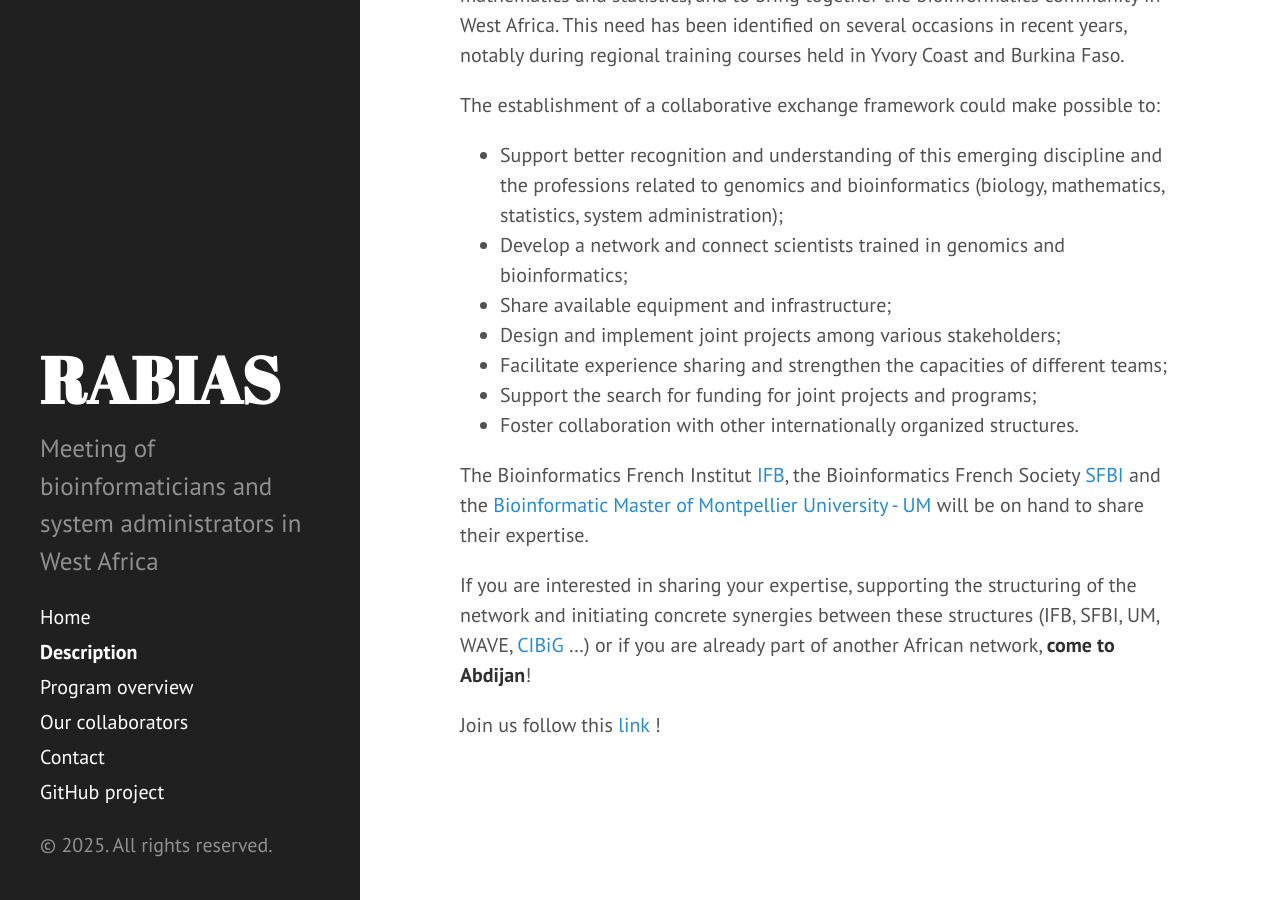
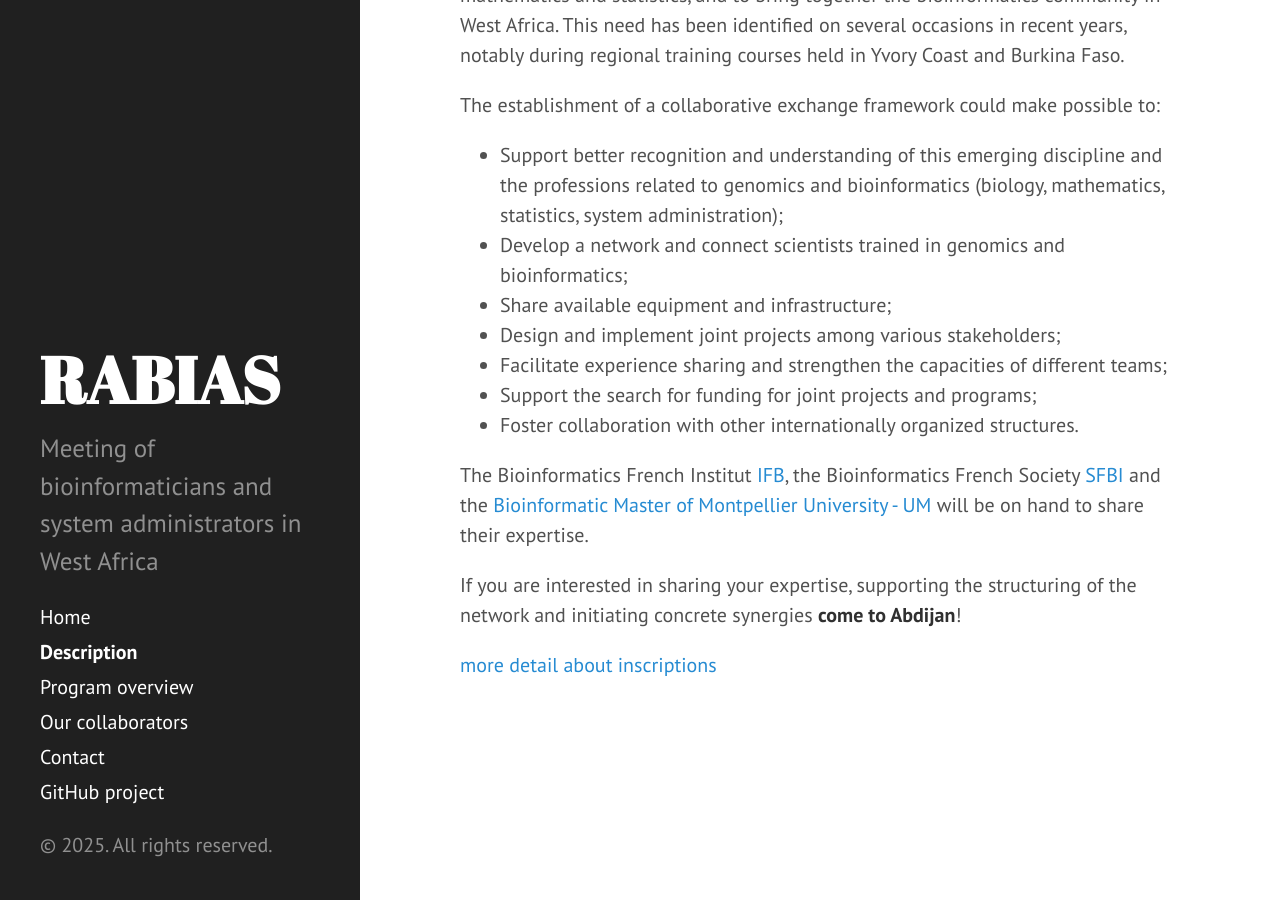
Before and after one commit to wave-centre/rabias, a Jekyll site: the page built from docs/01.description.md, in a window 1280 px wide and 900 px high, scrolled down 683 px. Built offline with Jekyll 4.4.1, drawn with Linux system fonts in a browser that asks for light colours; Markdown is read by kramdown in place of the engine named in the settings; the list of posts is cut into pages by our own code.

Commit message:
adding inscriptions info

```diff
--- a/docs/01.description.md
+++ b/docs/01.description.md
@@ -27,6 +27,6 @@ The establishment of a collaborative exchange framework could make possible to:
 
 The Bioinformatics French Institut [IFB](https://www.france-bioinformatique.fr/), the Bioinformatics French Society [SFBI](https://www.sfbi.fr/) and the [Bioinformatic Master of Montpellier University - UM](https://formations.umontpellier.fr/fr/formations/master-XB/master-bioinformatique-KKI9GZEV.html) will be on hand to share their expertise.
 
-If you are interested in sharing your expertise, supporting the structuring of the network and initiating concrete synergies between these structures (IFB, SFBI, UM, WAVE, [CIBiG](https://cibig-wave.github.io/) ...) or if you are already part of another African network, **come to Abdijan**!
+If you are interested in sharing your expertise, supporting the structuring of the network and initiating concrete synergies **come to Abdijan**!
 
-Join us follow this [link]() !
+[more detail about inscriptions](https://wave-centre.github.io/rabias/04.inscription.html)
```
Also changed, not shown: 04.inscription.md (added), docs/05.contact.md (renamed from docs/04.contact.md).
